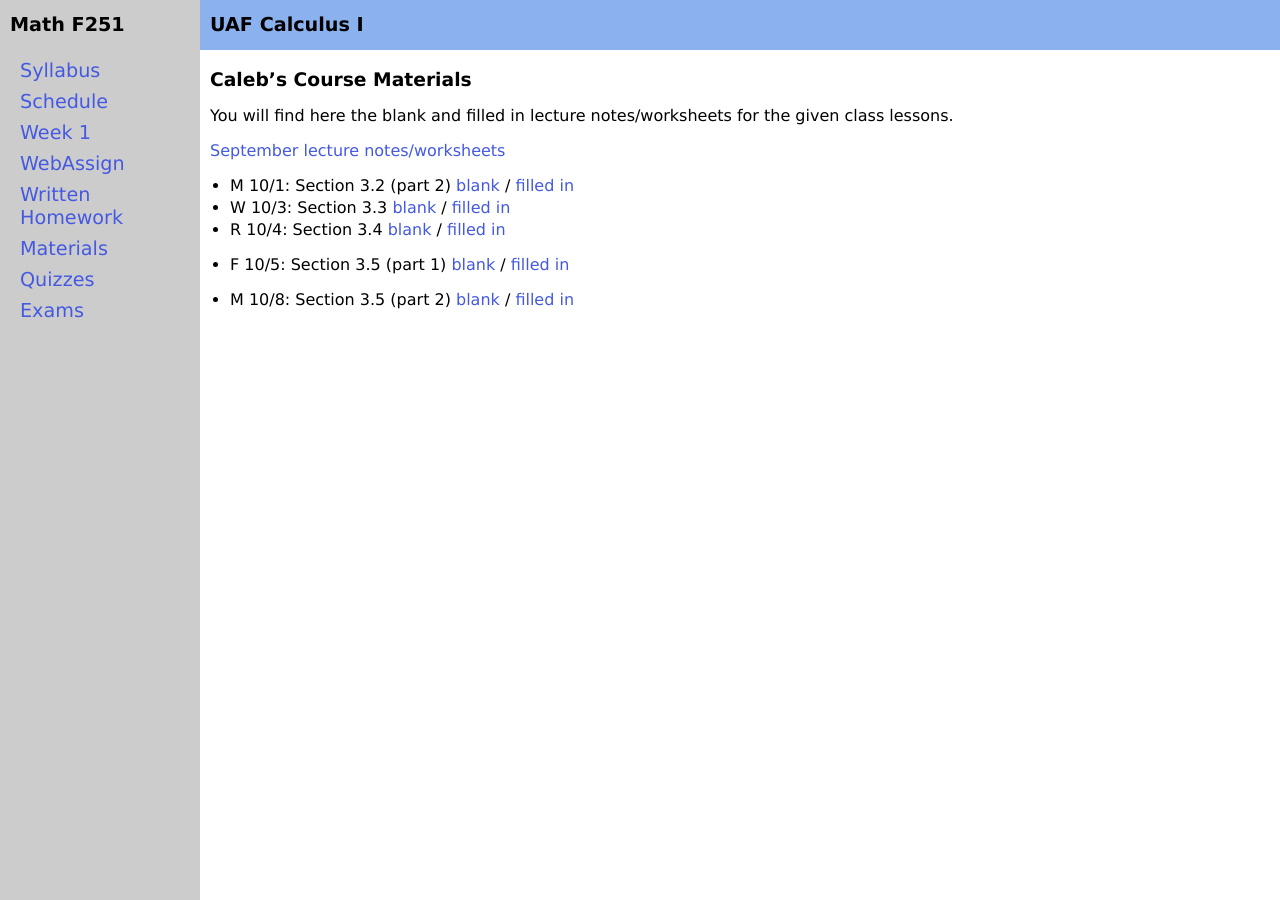
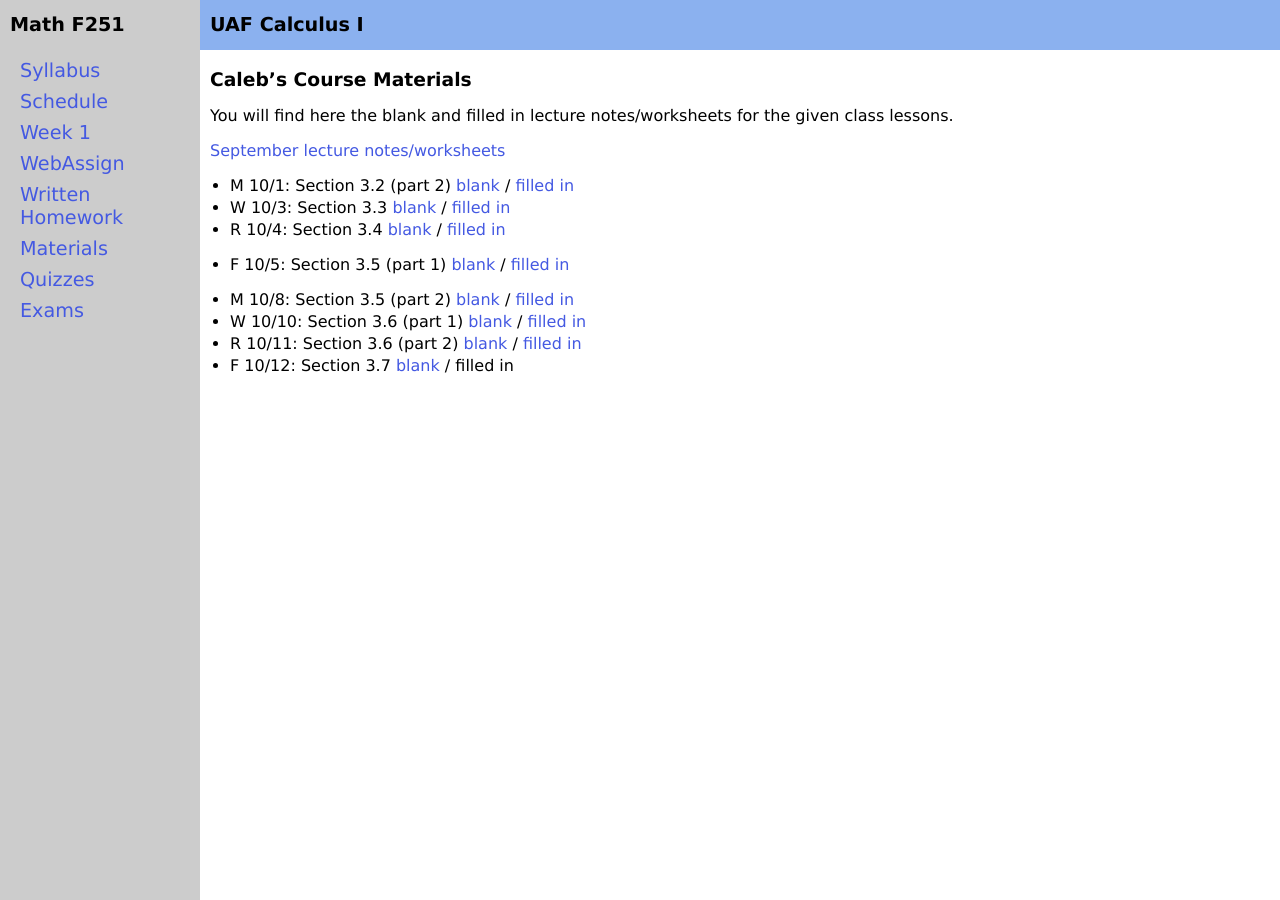
Before and after one commit to uaf-math/calc1, a Jekyll site: the page built from cmf02.md, in a window 1280 px wide. Built offline with Jekyll 4.4.1, drawn with Linux system fonts in a browser that asks for light colours.

Commit message:
update f02 notes

```diff
--- a/cmf02.md
+++ b/cmf02.md
@@ -11,8 +11,11 @@ You will find here the blank and filled in lecture notes/worksheets for the give
 [September lecture notes/worksheets](cmf02s)
 
 * M 10/1: Section 3.2 (part 2) [blank](assets/caleb/ch3/3-2-part2_blank.pdf)  /  [filled in](assets/caleb/ch3/3-2-part2_comp.pdf)
-* W 10/3: Section 3.3 [blank](assets/caleb/ch3/3-3_blank.pdf)  /  [filled in](assets/caleb/ch3/3-3_comp_comp.pdf)
+* W 10/3: Section 3.3 [blank](assets/caleb/ch3/3-3_blank.pdf)  /  [filled in](assets/caleb/ch3/3-3_comp.pdf)
 * R 10/4: Section 3.4 [blank](assets/caleb/ch3/3-4_blank.pdf)  /  [filled in](assets/caleb/ch3/3-4_comp.pdf)
 * F 10/5: Section 3.5 (part 1) [blank](assets/caleb/ch3/3-5-part1_blank.pdf)  /  [filled in](assets/caleb/ch3/3-5-part1_comp.pdf)
 
 * M 10/8: Section 3.5 (part 2) [blank](assets/caleb/ch3/3-5-part2_blank.pdf)  /  [filled in](assets/caleb/ch3/3-5-part2_comp.pdf)
+* W 10/10: Section 3.6 (part 1) [blank](assets/caleb/ch3/3-6-part1_blank.pdf)  /  [filled in](assets/caleb/ch3/3-6-part1_comp.pdf)
+* R 10/11: Section 3.6 (part 2) [blank](assets/caleb/ch3/3-6-part2_blank.pdf)  /  [filled in](assets/caleb/ch3/3-6-part2_comp.pdf)
+* F 10/12: Section 3.7 [blank](assets/caleb/ch3/3-7_blank.pdf)  /  filled in
```
Also changed, not shown: 9 other files.
